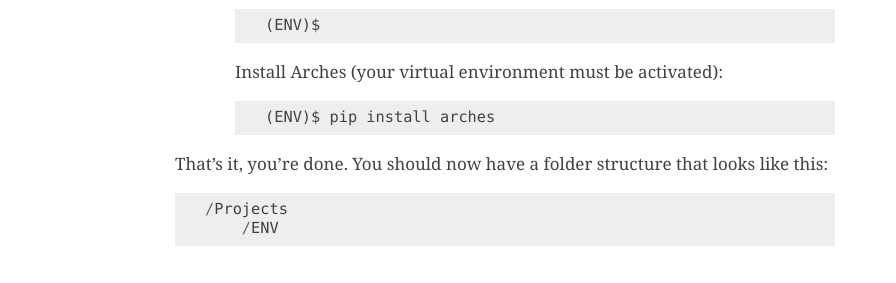
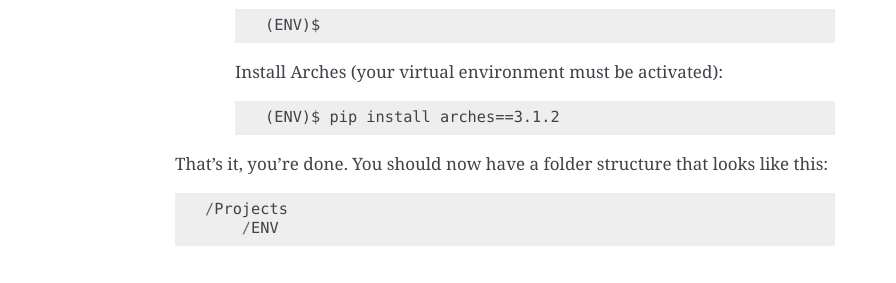
Before and after one commit to archesproject/arches-docs, a Sphinx documentation site: the page built from docs/getting-started.txt, in a window 1280 px wide and 900 px high, scrolled down 2598 px. Shown: the part 161-444 px from the top of the window, without its empty margins (245-1141 px from the left). Built offline with Sphinx 7.4.7, drawn with Linux system fonts in a browser that asks for light colours.

Commit message:
explicitly set version in pip install (v4 is now default)

```diff
--- a/docs/getting-started.txt
+++ b/docs/getting-started.txt
@@ -116,7 +116,7 @@
 
         Install Arches (your virtual environment must be activated)::
 
-        (ENV)$ pip install arches
+        (ENV)$ pip install arches==3.1.2
 
 
 
```
